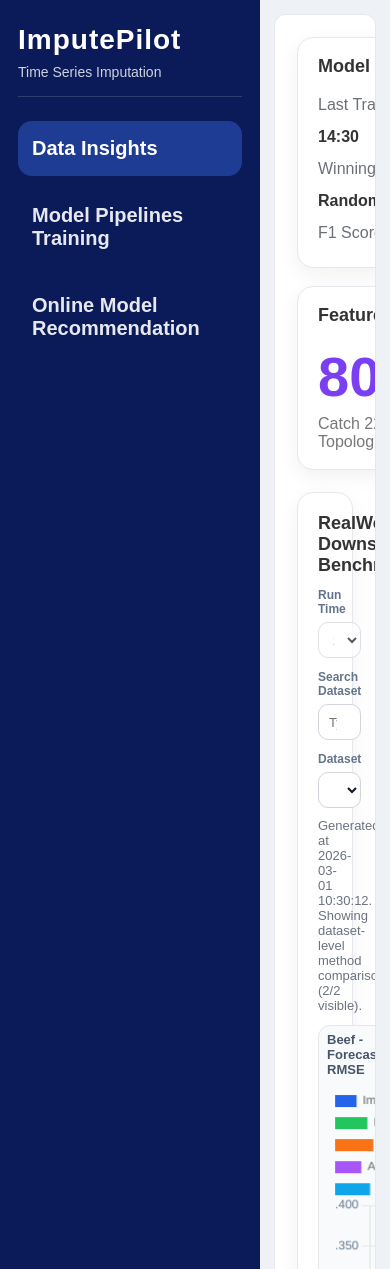
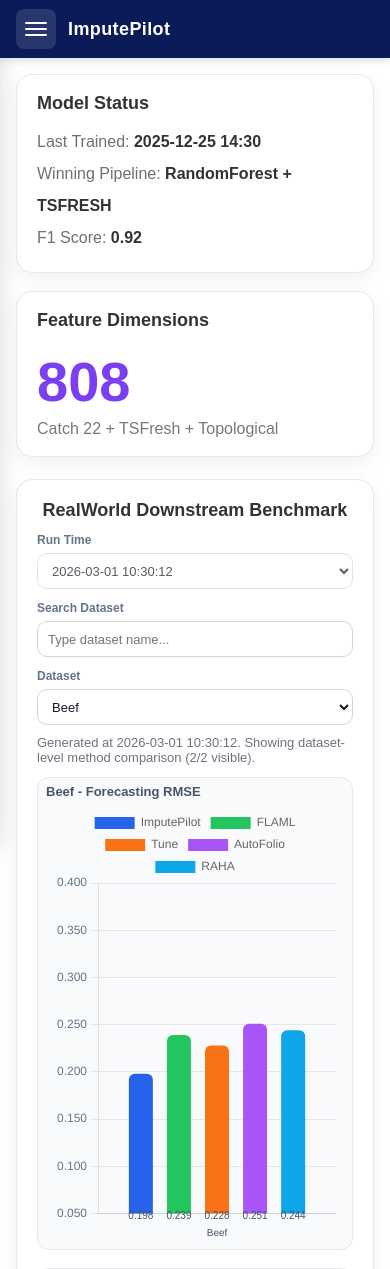
Before and after one commit to Marblue0609/ImputePilot, a Django app: template ImputePilot/demo/ImputePilot_api/templates/ImputePilot_api/ImputePilot_v3.html in a window 390 px wide. Shown: the top 1269 px of the page. Run offline with Django 4.2, Linux system fonts and the light colour scheme; the template is opened without the code that fills it, so the values that code supplies are empty; parts of the project's set-up code (start-up, migrations or seed data) failed here and were passed over.

Commit message:
2026-08-20 First version to adapt to mobile phones

```diff
--- a/ImputePilot/demo/ImputePilot_api/static/ImputePilot_api/style.css
+++ b/ImputePilot/demo/ImputePilot_api/static/ImputePilot_api/style.css
@@ -12,6 +12,11 @@ body {
 .app {
   min-height: 100vh;
   display: flex;
+}
+
+.mobile-header,
+.mobile-menu-backdrop {
+  display: none;
 }
 
 /* ========== Sidebar ========== */
@@ -3137,6 +3142,164 @@ body {
 }
 
 @media (max-width: 768px) {
+  .app {
+    display: block;
+  }
+
+  .mobile-header {
+    position: sticky;
+    top: 0;
+    z-index: 30;
+    display: flex;
+    align-items: center;
+    gap: 12px;
+    height: 58px;
+    padding: 0 16px;
+    background: #0b1b5a;
+    color: #fff;
+    box-shadow: 0 2px 8px rgba(15, 23, 42, 0.16);
+  }
+
+  .mobile-brand {
+    font-size: 18px;
+    font-weight: 700;
+    letter-spacing: 0.4px;
+  }
+
+  .mobile-menu-toggle {
+    display: inline-flex;
+    flex-direction: column;
+    justify-content: center;
+    gap: 4px;
+    width: 40px;
+    height: 40px;
+    padding: 9px;
+    border: 0;
+    border-radius: 8px;
+    background: rgba(255, 255, 255, 0.12);
+    cursor: pointer;
+  }
+
+  .mobile-menu-toggle span {
+    display: block;
+    width: 100%;
+    height: 2px;
+    border-radius: 1px;
+    background: #fff;
+  }
+
+  .mobile-menu-backdrop {
+    position: fixed;
+    inset: 0;
+    z-index: 40;
+    display: none;
+    background: rgba(15, 23, 42, 0.42);
+  }
+
+  .sidebar {
+    position: fixed;
+    inset: 0 auto 0 0;
+    z-index: 50;
+    width: min(280px, 82vw);
+    min-height: 100dvh;
+    padding: 24px 18px;
+    overflow-y: auto;
+    transform: translateX(-105%);
+    transition: transform 0.2s ease;
+    box-shadow: 8px 0 24px rgba(15, 23, 42, 0.25);
+  }
+
+  body.mobile-menu-open {
+    overflow: hidden;
+  }
+
+  body.mobile-menu-open .sidebar {
+    transform: translateX(0);
+  }
+
+  body.mobile-menu-open .mobile-menu-backdrop {
+    display: block;
+  }
+
+  .main {
+    min-height: calc(100dvh - 58px);
+    margin: 0;
+    padding: 16px;
+    border: 0;
+    border-radius: 0;
+    overflow: visible;
+  }
+
+  .main.cluster-layout-lock,
+  #page-pipeline.cluster-layout-active.page.active,
+  #page-recommend.feature-layout-active.page.active {
+    height: auto;
+    min-height: 0;
+    overflow: visible;
+  }
+
+  .page-title {
+    font-size: 26px;
+  }
+
+  .page-subtitle {
+    line-height: 1.45;
+  }
+
+  .card-row {
+    flex-direction: column;
+    gap: 14px;
+  }
+
+  .stepper-card {
+    height: auto;
+    min-height: 0;
+    max-height: none;
+    padding: 14px;
+    overflow-x: auto;
+  }
+
+  .stepper.stepper-square,
+  .stepper.stepper-circle {
+    min-width: 620px;
+    flex-wrap: nowrap;
+  }
+
+  .stepper-square .step {
+    min-width: 108px;
+  }
+
+  .stepper-square .step-icon,
+  .stepper-circle .step-icon {
+    width: 46px;
+    height: 46px;
+  }
+
+  .stepper-square .step-label,
+  .stepper-circle .step-label {
+    font-size: 12px;
+  }
+
+  .stepper-circle .step-arrow {
+    top: 12px;
+  }
+
+  .benchmark-controls,
+  .feature-preview-controls {
+    align-items: stretch;
+  }
+
+  .benchmark-control,
+  .feature-preview-controls select,
+  .feature-preview-controls button {
+    width: 100%;
+  }
+
+  .btn {
+    width: 100%;
+    justify-content: center;
+  }
+
   .fixed-scroll-panel {
     height: auto;
     min-height: 0;
@@ -3190,7 +3353,7 @@ body {
   }
 
   .feature-preview-chart-wrapper {
-    height: 360px;
+    height: 300px;
   }
 }
 
--- a/ImputePilot/demo/ImputePilot_api/templates/ImputePilot_api/ImputePilot_v3.html
+++ b/ImputePilot/demo/ImputePilot_api/templates/ImputePilot_api/ImputePilot_v3.html
@@ -7,15 +7,22 @@
   <meta name="viewport" content="width=device-width, initial-scale=1.0">
   <title>ImputePilot Time Series Imputation</title>
   <link rel="icon" href="{% static 'ImputePilot_api/favicon.svg' %}" type="image/svg+xml">
-  <link rel="stylesheet" href="{% static 'ImputePilot_api/style.css' %}?v=20260814b">
+  <link rel="stylesheet" href="{% static 'ImputePilot_api/style.css' %}?v=20260820a">
   <!-- Chart.js for time series visualization -->
   <script src="{% static 'ImputePilot_api/vendor/chart.umd.min.js' %}"></script>
 </head>
 
 <body>
   <div class="app">
+    <header class="mobile-header">
+      <button id="mobile-menu-toggle" class="mobile-menu-toggle" type="button" aria-label="Open navigation" aria-expanded="false" aria-controls="main-sidebar">
+        <span></span><span></span><span></span>
+      </button>
+      <span class="mobile-brand">ImputePilot</span>
+    </header>
+    <div id="mobile-menu-backdrop" class="mobile-menu-backdrop" aria-hidden="true"></div>
     <!-- ========== Sidebar ========== -->
-    <div class="sidebar">
+    <div id="main-sidebar" class="sidebar">
       <div class="logo">
         <h1>ImputePilot</h1>
         <p>Time Series Imputation</p>
```
Also changed, not shown: docs/index.html (+9 -2 lines), docs/style.css (+164 -1 lines), ImputePilot/demo/ImputePilot_api/static/ImputePilot_api/app.js, docs/app.js.
